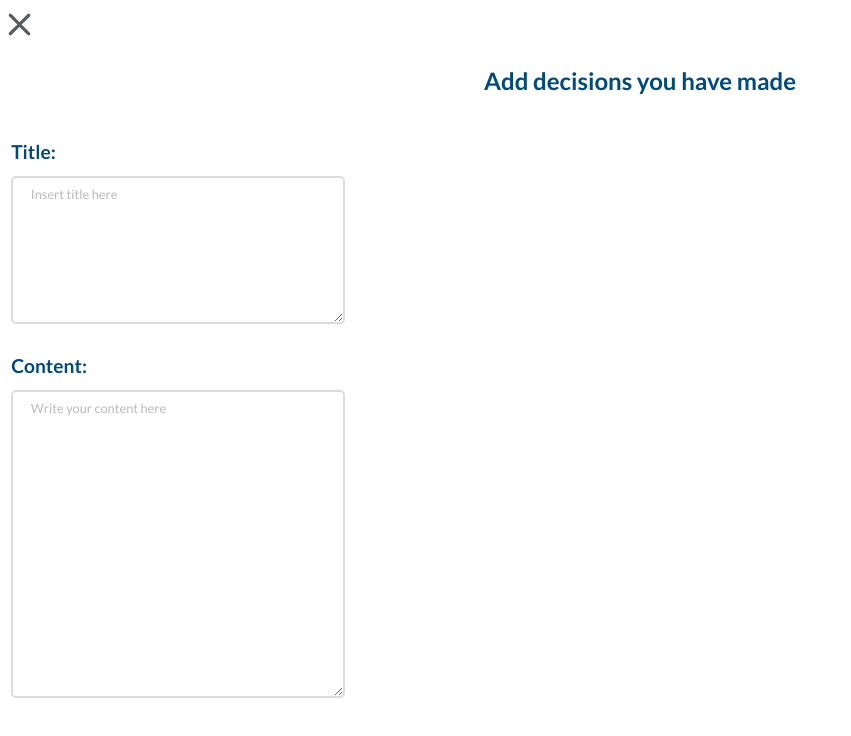
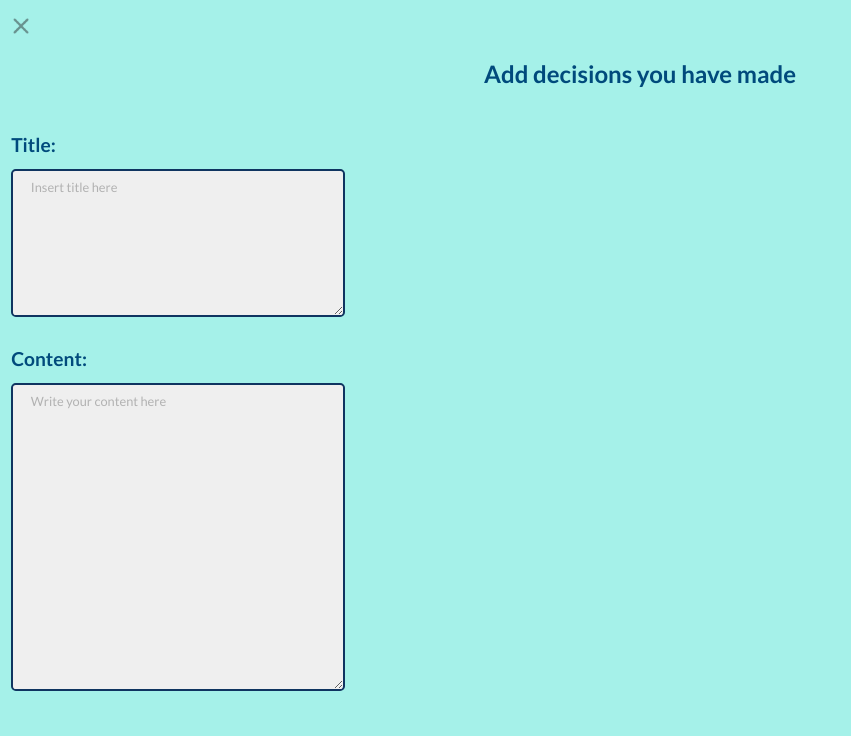
Before and after one commit to chriskokc/react-decision-making, a React (Create React App) app: page /react-decision-making/addDecisions in a window 1280 px wide. Shown: the top 736 px of the page, without its empty margins (0-851 px from the left). Built offline with nearby package versions, Linux system fonts and the light colour scheme.

Commit message:
changed the theme color for the app.

```diff
--- a/src/components/Form/Form.scss
+++ b/src/components/Form/Form.scss
@@ -13,10 +13,12 @@
         border: 2px solid $color-border;
         border-radius: 0.3rem;
         padding: 0.5rem 1.1rem;
+        background-color: $color-secondary;
+
+        &::placeholder {
+            font-size: 0.8rem;
+            opacity: 0.5;
+        }
     }
 
-    &__textarea::placeholder {
-        font-size: 0.8rem;
-        opacity: 0.5;
-    }
 }
--- a/src/pages/AddDecisions/AddDecisions.scss
+++ b/src/pages/AddDecisions/AddDecisions.scss
@@ -4,9 +4,11 @@
 
     &__black-cross {
         position: relative;
-        left: 0.5rem;
-        top: 0.8rem;
-        opacity: 0.8;
+        left: 0.8rem;
+        top: 1.1rem;
+        opacity: 0.5;
+        width: 1rem;
+        height: 1rem;
     }
 
     &__heading {
--- a/src/styles/_variables.scss
+++ b/src/styles/_variables.scss
@@ -5,9 +5,9 @@ $tablet-breakpoint: 768px;
 $desktop-breakpoint: 1024px;
 
 // colors
-$color-primary: #FAFAFA;
-$color-secondary: #E8F1F5;
-$color-border: #DEDCD9;
+$color-primary: #A5F1E9;
+$color-secondary: #EFEFEF;
+$color-border: #0F3460;
 $color-button: #005691;
 $color-text: #004A7C;
 
--- a/src/styles/main.scss
+++ b/src/styles/main.scss
@@ -1,2 +1,7 @@
+@use "./variables" as *;
 @use "./reset";
 @use "./typography";
+
+* {
+    background-color: $color-primary;
+}
```
